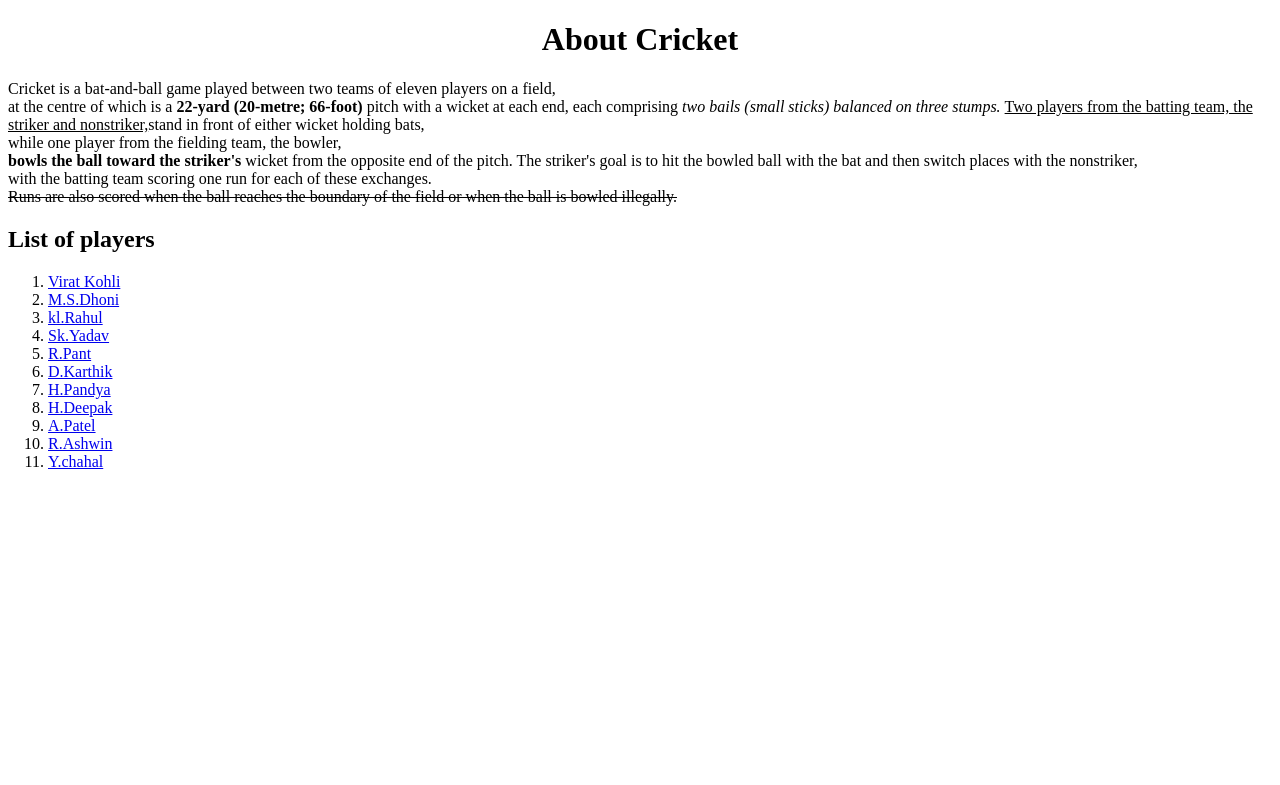
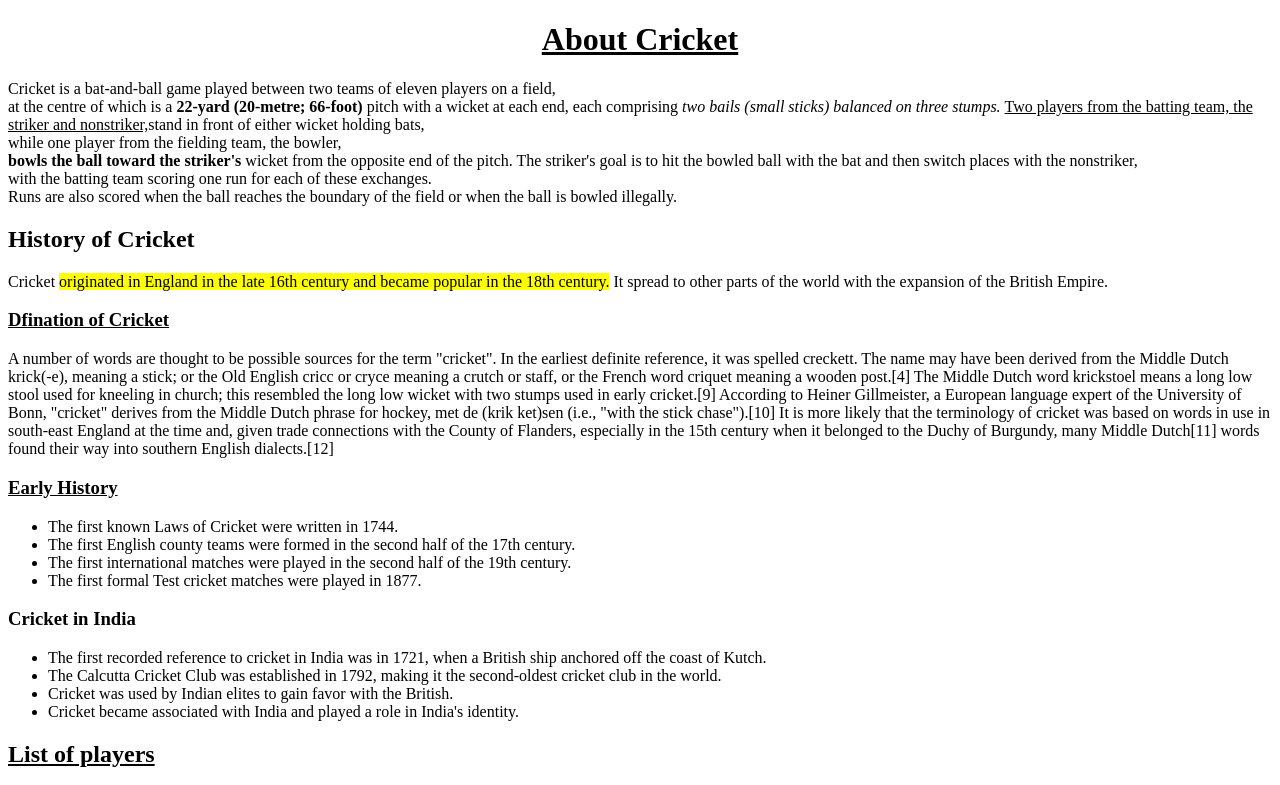
Before and after one commit to chandu0605/frontend, a plain HTML site: page assignment1.html in a window 1280 px wide. Shown: the top 785 px of the page. Drawn offline with Linux system fonts and the light colour scheme.

Commit message:
assignment1

```diff
--- a/assignment1.html
+++ b/assignment1.html
@@ -6,10 +6,30 @@
     <title>Document</title>
 </head>
 <body>
-    <h1><center>
-        About Cricket</center></h1>
-    <p>Cricket is a bat-and-ball game played between two teams of eleven players on a field,<br> at the centre of which is a <strong> 22-yard (20-metre; 66-foot)</strong> pitch with a wicket at each end, each comprising <i>two bails (small sticks) balanced on three stumps. </i><u>Two players from the batting team, the striker and nonstriker,</u>stand in front of either wicket holding bats,<br> while one player from the fielding team, the bowler,<br> <b>bowls the ball toward the striker's </b>wicket from the opposite end of the pitch. The striker's goal is to hit the bowled ball with the bat and then switch places with the nonstriker,<br> with the batting team scoring one run for each of these exchanges.<br><strike> Runs are also scored when the ball reaches the boundary of the field or when the ball is bowled illegally.</p></strike>
-        <h2>List of players</h2>
+    <h1><center><u>
+        About Cricket</center></u></h1>
+    <p>Cricket is a bat-and-ball game played between two teams of eleven players on a field,<br> at the centre of which is a <strong> 22-yard (20-metre; 66-foot)</strong> pitch with a wicket at each end, each comprising <i>two bails (small sticks) balanced on three stumps. </i><u>Two players from the batting team, the striker and nonstriker,</u>stand in front of either wicket holding bats,<br> while one player from the fielding team, the bowler,<br> <b>bowls the ball toward the striker's </b>wicket from the opposite end of the pitch. The striker's goal is to hit the bowled ball with the bat and then switch places with the nonstriker,<br> with the batting team scoring one run for each of these exchanges.<br> Runs are also scored when the ball reaches the boundary of the field or when the ball is bowled illegally.</p>
+    <h2>History of Cricket</h2>
+    <p>Cricket <mark>originated in England in the late 16th century and became popular in the 18th century.</mark> It spread to other parts of the world with the expansion of the British Empire. </p>
+    <h3><u>Dfination of Cricket</u></h3>
+    <p>A number of words are thought to be possible sources for the term "cricket". In the earliest definite reference, it was spelled creckett. The name may have been derived from the Middle Dutch krick(-e), meaning a stick; or the Old English cricc or cryce meaning a crutch or staff, or the French word criquet meaning a wooden post.[4] The Middle Dutch word krickstoel means a long low stool used for kneeling in church; this resembled the long low wicket with two stumps used in early cricket.[9] According to Heiner Gillmeister, a European language expert of the University of Bonn, "cricket" derives from the Middle Dutch phrase for hockey, met de (krik ket)sen (i.e., "with the stick chase").[10]
+
+        It is more likely that the terminology of cricket was based on words in use in south-east England at the time and, given trade connections with the County of Flanders, especially in the 15th century when it belonged to the Duchy of Burgundy, many Middle Dutch[11] words found their way into southern English dialects.[12]</p>
+    <h3><u>Early History</u></h3>
+        <ul>
+            <li>The first known Laws of Cricket were written in 1744. </li>
+            <li>The first English county teams were formed in the second half of the 17th century. </li>
+            <li>The first international matches were played in the second half of the 19th century. </li>
+            <li>The first formal Test cricket matches were played in 1877. </li>
+        </ul>
+        <h3>Cricket in India</h3>
+        <ul>
+            <li>The first recorded reference to cricket in India was in 1721, when a British ship anchored off the coast of Kutch. </li>
+            <li>The Calcutta Cricket Club was established in 1792, making it the second-oldest cricket club in the world. </li>
+            <li>Cricket was used by Indian elites to gain favor with the British. </li>
+            <li>Cricket became associated with India and played a role in India's identity. </li>
+        </ul>
+        <h2><u>List of players</u></h2>
         <ol type="1">
             <li><a href="https://cdn.britannica.com/48/252748-050-C514EFDB/Virat-Kohli-India-celebrates-50th-century-Cricket-November-15-2023.jpg">Virat Kohli</a></li>
             <li><a href="https://revsportz.in/wp-content/uploads/2023/05/MS-Dhoni-3.jpeg">M.S.Dhoni</a></li>
```
